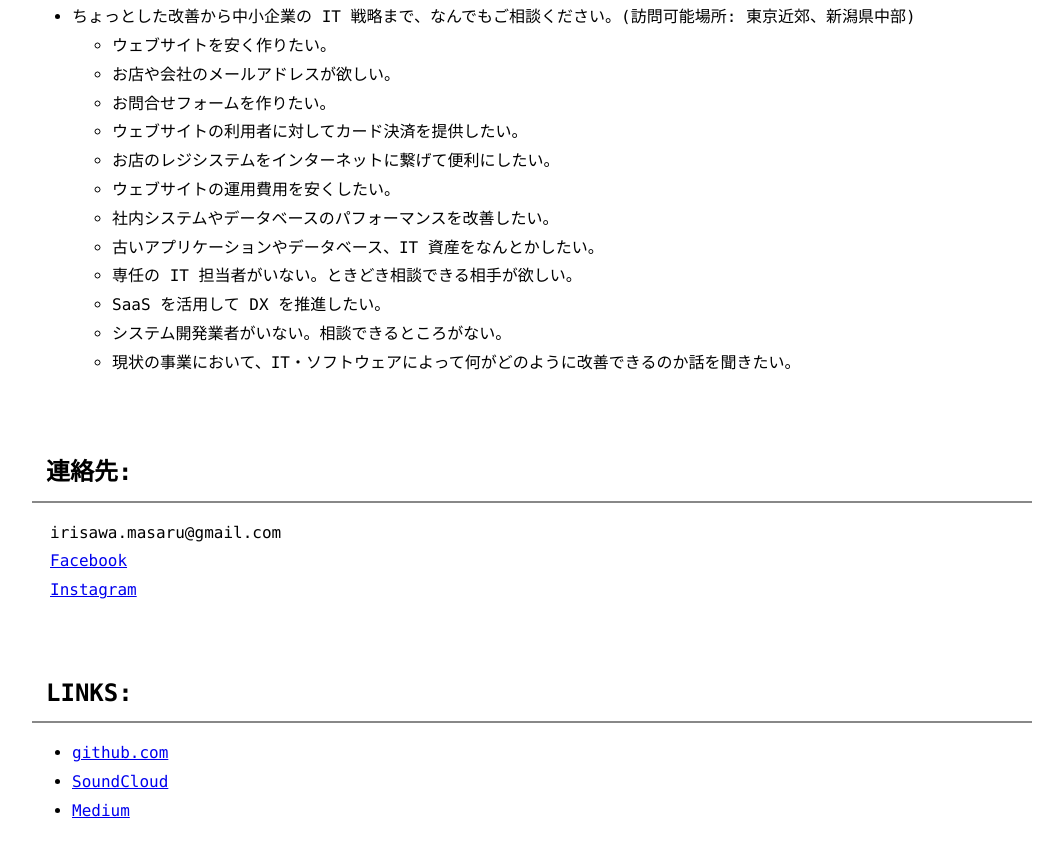
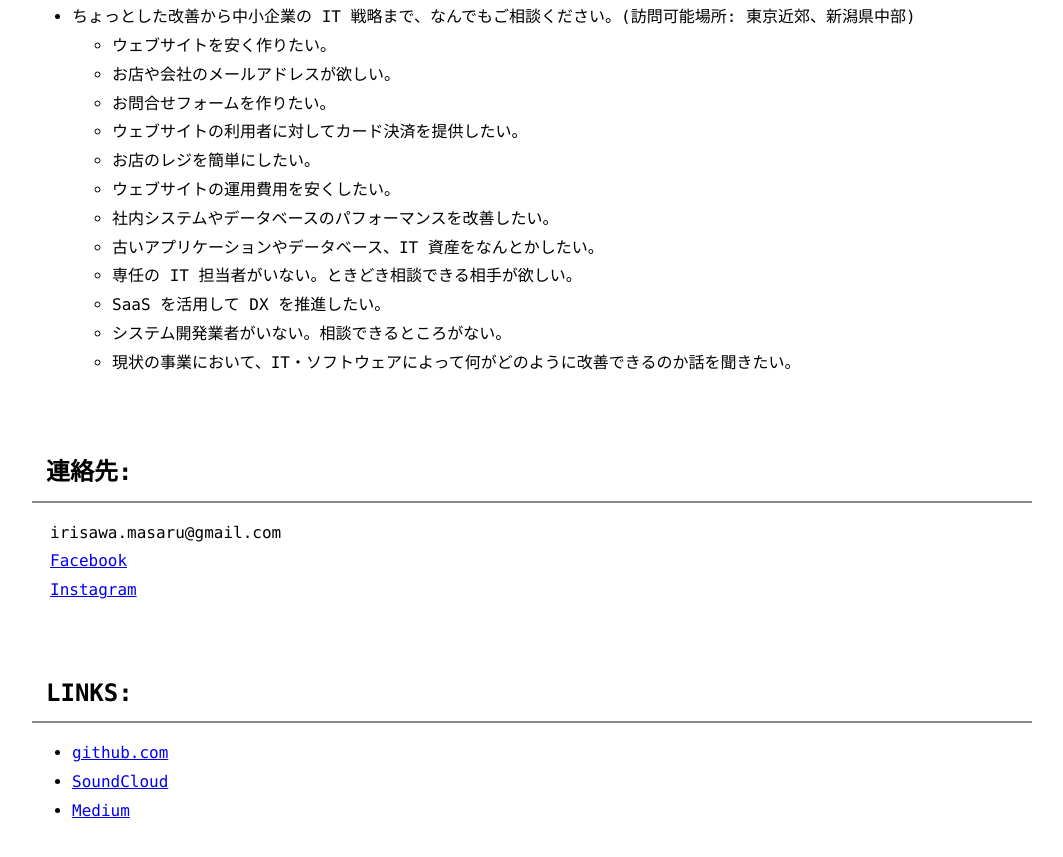
Before and after one commit to mass10/mass10.github.io, a plain HTML site: page index.html in a window 1280 px wide. Shown: the part 2439-3296 px from the top of the page, without its empty margins (108-1171 px from the left). Drawn offline with Linux system fonts and the light colour scheme.

Commit message:
Update index.html

```diff
--- a/index.html
+++ b/index.html
@@ -84,7 +84,7 @@
 					<li class="li-high">お店や会社のメールアドレスが欲しい。</li>
 					<li class="li-high">お問合せフォームを作りたい。</li>
 					<li class="li-high">ウェブサイトの利用者に対してカード決済を提供したい。</li>
-					<li class="li-high">お店のレジシステムをインターネットに繋げて便利にしたい。</li>
+					<li class="li-high">お店のレジを簡単にしたい。</li>
 					<li class="li-high">ウェブサイトの運用費用を安くしたい。</li>
 					<li class="li-high">社内システムやデータベースのパフォーマンスを改善したい。</li>
 					<li class="li-high">古いアプリケーションやデータベース、IT 資産をなんとかしたい。</li>
```
